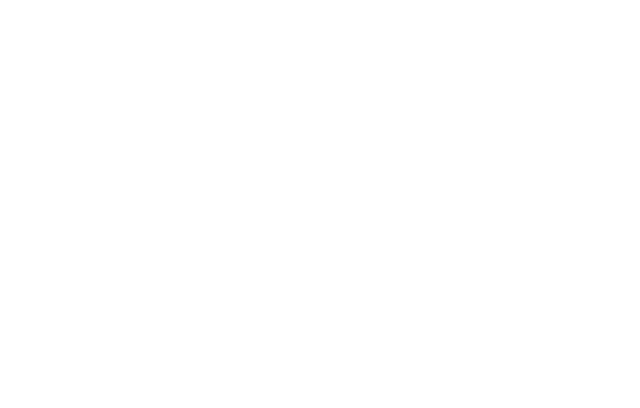
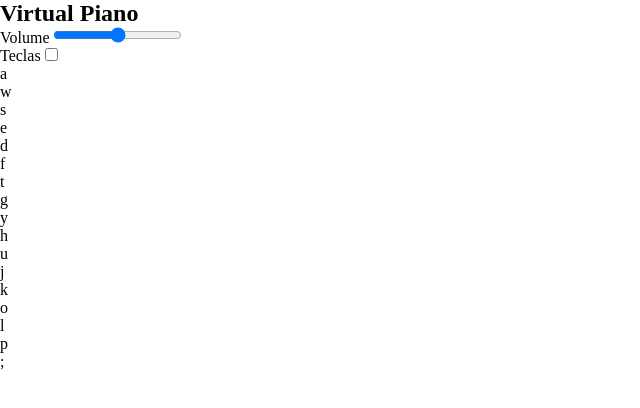
Before and after one commit to renata-aline/piano-simulator, a plain HTML site: page index.html in a window 1280 px wide. Shown: the whole page, without its empty margins (0-640 px from the left). Drawn offline with Linux system fonts and the light colour scheme.

Commit message:
construido a base html

```diff
--- a/index.html
+++ b/index.html
@@ -8,7 +8,39 @@
     <link rel="stylesheet" href="./src/styles/main.css">
 </head>
 <body>
-   <div class="container"></div>
+   <div class="container">
+    <header>
+      <h2>Virtual Piano</h2>
+      <div class="column volume-slider">
+        <span>Volume</span>
+        <input type="range">
+      </div>
+      <div class="column keys-check">
+        <span>Teclas</span>
+        <input type="checkbox" cheked>
+      </div>
+    </header>
+    <ul class="piano-keys">
+      <li class="key white"><span>a</span></li>
+      <li class="key black"><span>w</span></li>
+      <li class="key white"><span>s</span></li>
+      <li class="key black"><span>e</span></li>
+      <li class="key white"><span>d</span></li>
+      <li class="key black"><span>f</span></li>
+      <li class="key white"><span>t</span></li>
+      <li class="key black"><span>g</span></li>
+      <li class="key white"><span>y</span></li>
+      <li class="key black"><span>h</span></li>
+      <li class="key white"><span>u</span></li>
+      <li class="key black"><span>j</span></li>
+      <li class="key white"><span>k</span></li>
+      <li class="key black"><span>o</span></li>
+      <li class="key white"><span>l</span></li>
+      <li class="key black"><span>p</span></li>
+      <li class="key white"><span>;</span></li>
+    </ul>
+
+   </div>
   <script src="./src/scripts/engine.js" ></script>
 </body>
 </html>
```
